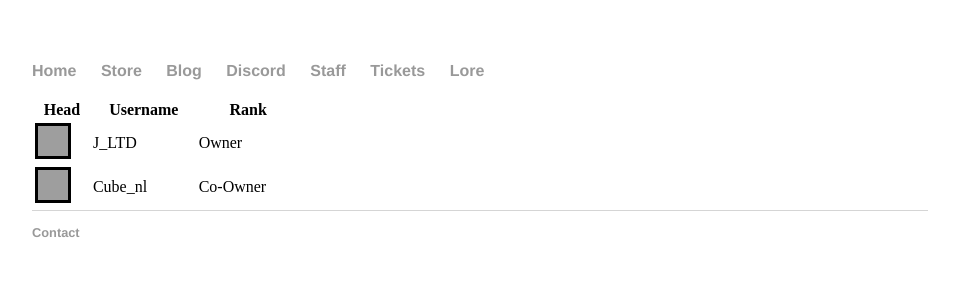
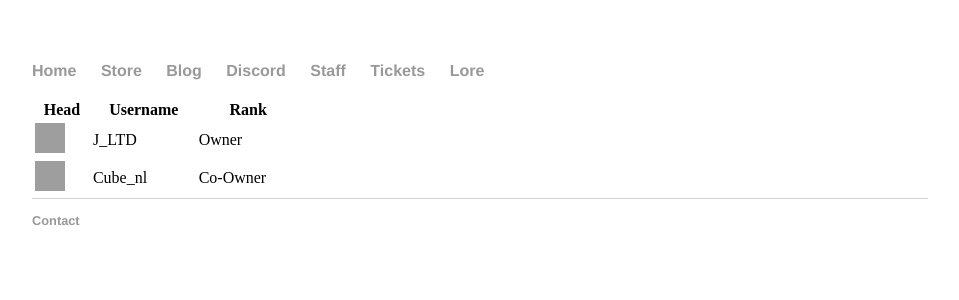
Before and after one commit to JustGamingLTD/justgamingltd.github.io2, a Jekyll site: the page built from staff/index.html, in a window 1280 px wide. Shown: the top 300 px of the page, without its empty margins (160-1119 px from the left). Built offline with Jekyll 4.4.1, drawn with Linux system fonts in a browser that asks for light colours; grey boxes are pictures that could not be loaded.

Commit message:
Update index.html

```diff
--- a/staff/index.html
+++ b/staff/index.html
@@ -12,12 +12,12 @@ title: PVAI - Staff
 	    <th>Rank</th>
 	  </tr>
 	  <tr>
-	    <td><img src="https://cravatar.eu/helmavatar/J_LTD/74.png" alt="" border=3 height=30 width=30></img></td>
+	    <td><img src="https://cravatar.eu/helmavatar/J_LTD/74.png"   height=30 width=30></img></td>
 	    <td>J_LTD</td>
 	    <td>Owner</td>
 	  </tr>
 	  <tr>
-	    <td><img src="https://cravatar.eu/helmavatar/Cube_nl/74.png" alt="" border=3 height=30 width=30></img></td>
+	    <td><img src="https://cravatar.eu/helmavatar/Cube_nl/74.png"  height=30 width=30></img></td>
 	    <td>Cube_nl</td>
 	    <td>Co-Owner</td>
 	  </tr>
```
